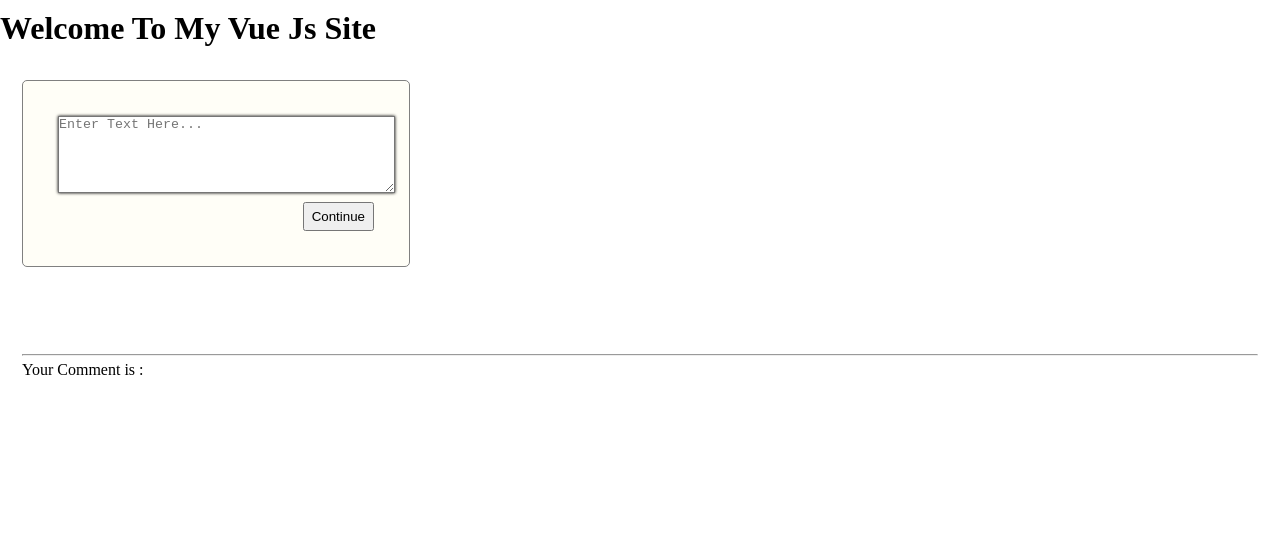
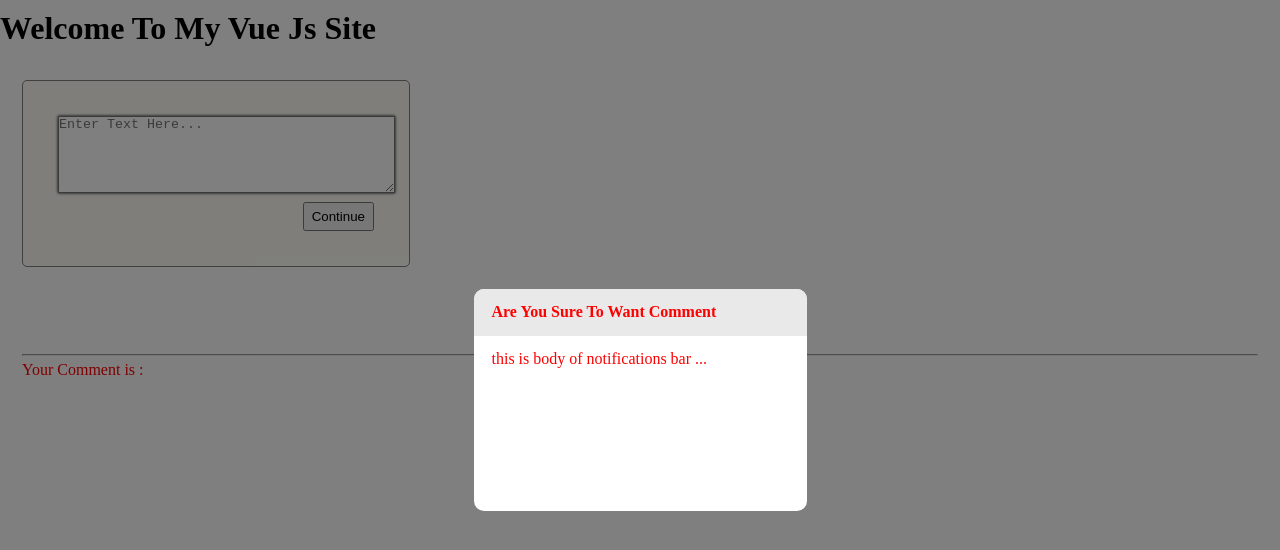
Before and after one commit to nomancse19/vue3-vite-app, a Vue app: page / in a window 1280 px wide. Both pictures are taken after a click on the button "Continue". Shown: the top 550 px of the page. Built offline with nearby package versions, Linux system fonts and the light colour scheme.

Commit message:
Create New Custom Dialog Option By Vue

```diff
--- a/src/App.vue
+++ b/src/App.vue
@@ -6,33 +6,44 @@
       buttonText="Continue"
       class="shadow"
       placeholder="Enter Text Here..."
+      @continueClick="handleContiuneButton()"
     ></the-comment>
     <br />
     <br />
     <br />
     <hr />
     <p>Your Comment is : {{ myComment }} <br /></p>
+    <the-dialog heading="Are You Sure To Want Comment" v-if="showDialog">
+      <p>this is body of notifications bar ...</p>
+    </the-dialog>
   </div>
 </template>
 <script>
 import HelloWorld from "./components/HelloWorld.vue";
 import TheComment from "./components/TheComment.vue";
+import TheDialog from "./components/TheDialog.vue";
 export default {
   name: "App",
 
   data() {
     return {
       myComment: "",
+      showDialog: false,
     };
   },
   methods: {
     checkClick() {
       alert("Check Click Alert On");
     },
+
+    handleContiuneButton() {
+      this.showDialog = true;
+    },
   },
   components: {
     HelloWorld,
     TheComment,
+    TheDialog,
   },
 };
 </script>
@@ -45,6 +56,7 @@ export default {
 }
 .container {
   padding: 22px;
+  color: red;
 }
 body {
   line-height: 1.8;
--- a/src/components/TheComment.vue
+++ b/src/components/TheComment.vue
@@ -9,7 +9,7 @@
       v-bind="$attrs"
     ></textarea>
     <div class="text-right">
-      <button>{{ buttonText }}</button>
+      <button @click="$emit('continueClick')">{{ buttonText }}</button>
     </div>
   </div>
 </template>
--- /dev/null
+++ b/src/components/TheDialog.vue
@@ -0,0 +1,49 @@
+<template>
+  <div class="the-dialog">
+    <div class="the-dialog__container">
+      <div class="the-dialog__header">
+        {{ heading }}
+      </div>
+      <div class="the-dialog__body">
+        <slot></slot>
+      </div>
+    </div>
+  </div>
+</template>
+
+<script>
+export default {
+  props: ["heading"],
+};
+</script>
+
+<style>
+.the-dialog {
+  position: fixed;
+  top: 0;
+  left: 0;
+  right: 0;
+  bottom: 0;
+  background-color: rgb(0, 0, 0, 0.5);
+  display: flex;
+}
+
+.the-dialog__container {
+  width: 333px;
+  margin: auto;
+  min-height: 222px;
+  border-radius: 10px;
+  background-color: #fff;
+}
+
+.the-dialog__header {
+  border-radius: 10px 10px 0 0;
+  background-color: rgb(233, 233, 233);
+  font-weight: bold;
+  padding: 9px 18px;
+}
+
+.the-dialog__body {
+  padding: 9px 18px;
+}
+</style>
```
Also changed, not shown: src/components/TheNotification.vue (added).
